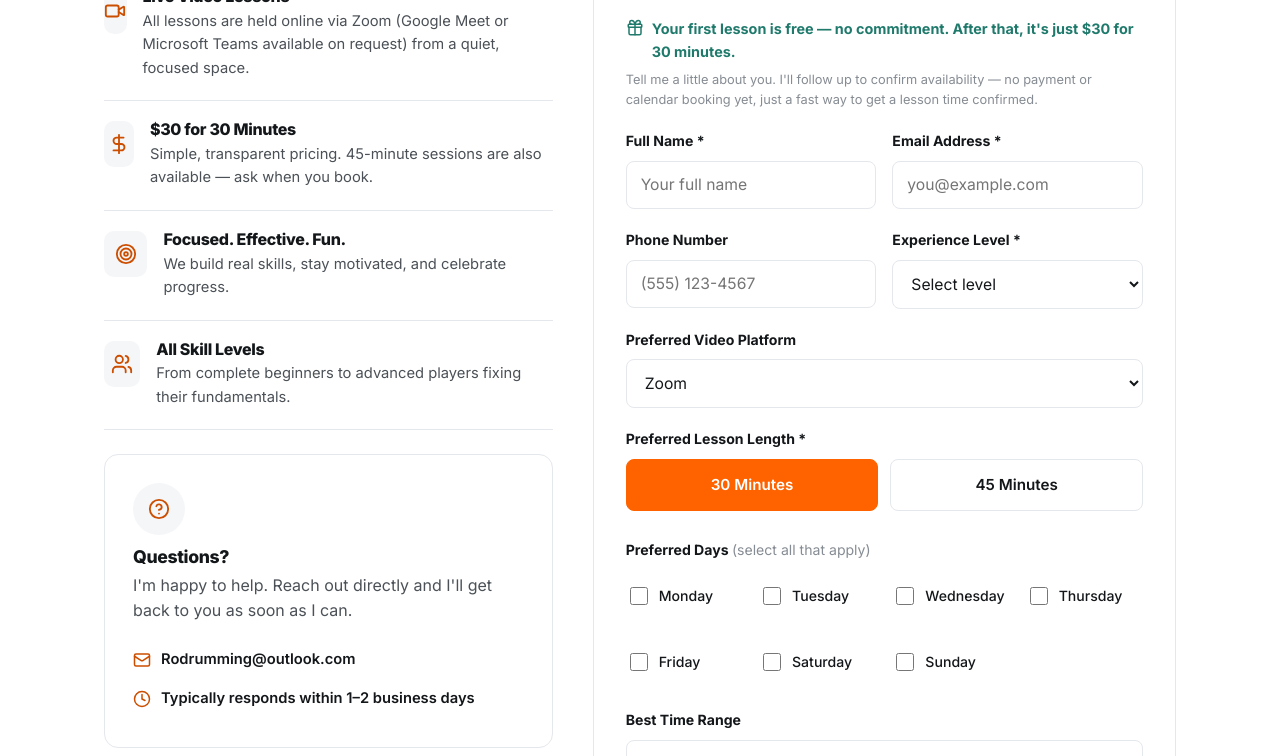
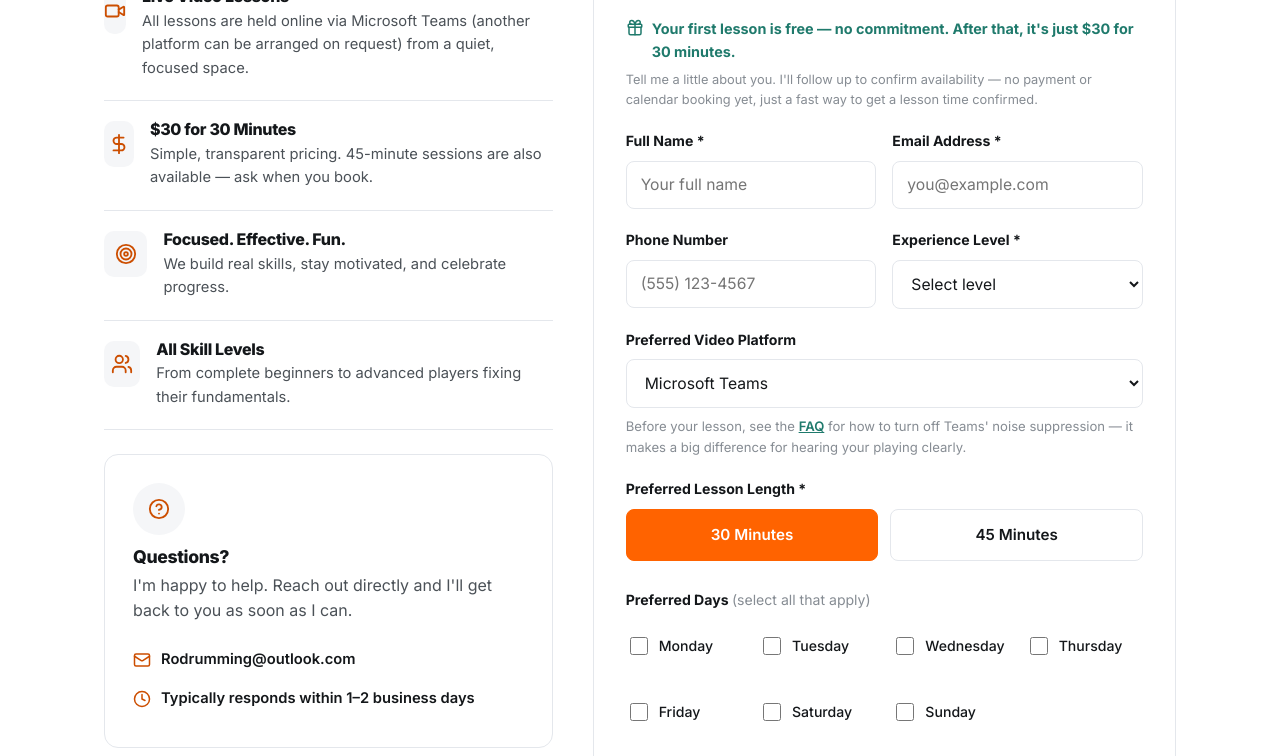
Before and after one commit to donnovanwint/rodrumming, a website: page contact/index.html in a window 1280 px wide. Shown: the part 719-1475 px from the top of the page. Drawn offline with nearby package versions, Linux system fonts and the light colour scheme.

Commit message:
Drop Zoom/Google Meet, standardize on Microsoft Teams, add noise-suppression FAQ
Scheduling form's video platform options are now just Microsoft Teams and
Other, matching the primary platform we actually use. Swept the remaining
Zoom mentions across every page's footer, the Lessons hero copy, and the
Contact page's platform FAQ answer so the site is consistent.

Also adds a new FAQ entry with the exact Teams steps for turning off
noise suppression, since it can flatten transient stick-on-pad sounds and
make it harder to hear technique clearly during a lesson, plus a subtle
pointer to that FAQ entry right under the platform dropdown in the
scheduling form.

```diff
--- a/api/contact.js
+++ b/api/contact.js
@@ -37,8 +37,6 @@ const LEVEL_LABELS = {
 };
 
 const PLATFORM_LABELS = {
-  zoom: 'Zoom',
-  'google-meet': 'Google Meet',
   teams: 'Microsoft Teams',
   other: 'Other'
 };
--- a/contact/index.html
+++ b/contact/index.html
@@ -78,7 +78,7 @@
           <div class="card-icon"><i data-lucide="video"></i></div>
           <div>
             <h3>Live Video Lessons</h3>
-            <p>All lessons are held online via Zoom (Google Meet or Microsoft Teams available on request) from a quiet, focused space.</p>
+            <p>All lessons are held online via Microsoft Teams (another platform can be arranged on request) from a quiet, focused space.</p>
           </div>
         </div>
         <div class="contact-card">
@@ -154,11 +154,10 @@
             <div class="field">
               <label for="platform">Preferred Video Platform</label>
               <select id="platform" name="platform">
-                <option value="zoom">Zoom</option>
-                <option value="google-meet">Google Meet</option>
                 <option value="teams">Microsoft Teams</option>
                 <option value="other">Other</option>
               </select>
+              <p class="field-hint">Before your lesson, see the <a href="#faq">FAQ</a> for how to turn off Teams' noise suppression — it makes a big difference for hearing your playing clearly.</p>
             </div>
 
             <div class="field">
@@ -243,7 +242,7 @@
   </section>
 
   <!-- FAQ -->
-  <section class="section section--alt">
+  <section class="section section--alt" id="faq">
     <div class="container">
       <div class="section-head section-head--center" data-reveal>
         <div class="eyebrow">FAQ</div>
@@ -308,7 +307,19 @@
             <i data-lucide="plus"></i>
           </button>
           <div class="faq-a">
-            <p>Zoom is the default, but Google Meet, Microsoft Teams, or another platform can be arranged if that's easier for you.</p>
+            <p>Microsoft Teams is the default, but another platform can be arranged if that's easier for you.</p>
+          </div>
+        </div>
+
+        <div class="faq-item">
+          <button class="faq-q">
+            How do I turn off noise suppression on Microsoft Teams?
+            <i data-lucide="plus"></i>
+          </button>
+          <div class="faq-a">
+            <p>Teams' default noise suppression is built for cancelling background noise, so it can flatten or mute the transient sound of sticks hitting a pad — which makes it harder for me to hear your playing clearly. Turn it off before we start:</p>
+            <p><strong>Before the call:</strong> Open Teams → click your profile picture → <strong>Settings</strong> → <strong>Devices</strong> → scroll to <strong>Noise suppression</strong> → set it to <strong>Off</strong> (or <strong>Low</strong> if Off isn't available on your version).</p>
+            <p><strong>During the call:</strong> Click the <strong>More</strong> (•••) menu in your meeting controls → <strong>Settings</strong> → <strong>Manage noise suppression</strong> → select <strong>Off</strong>.</p>
           </div>
         </div>
 
@@ -375,7 +386,7 @@
         <h4>Get in touch</h4>
         <ul class="footer-links">
           <li><i data-lucide="mail"></i> Rodrumming@outlook.com</li>
-          <li><i data-lucide="video"></i> Lessons via Zoom</li>
+          <li><i data-lucide="video"></i> Lessons via Microsoft Teams</li>
         </ul>
       </div>
     </div>
--- a/css/style.css
+++ b/css/style.css
@@ -810,6 +810,19 @@ body.nav-open .mobile-panel {
   margin-bottom: 20px;
 }
 
+.field-hint {
+  font-size: 0.82rem;
+  color: var(--ink-faint);
+  margin-top: 8px;
+  margin-bottom: 0;
+}
+
+.field-hint a {
+  color: var(--focus);
+  font-weight: 600;
+  text-decoration: underline;
+}
+
 .form-status {
   display: none;
   margin-top: 14px;
```
Also changed, not shown: about/index.html (+1 -1 lines), index.html (+1 -1 lines), lessons/index.html (+2 -2 lines).
